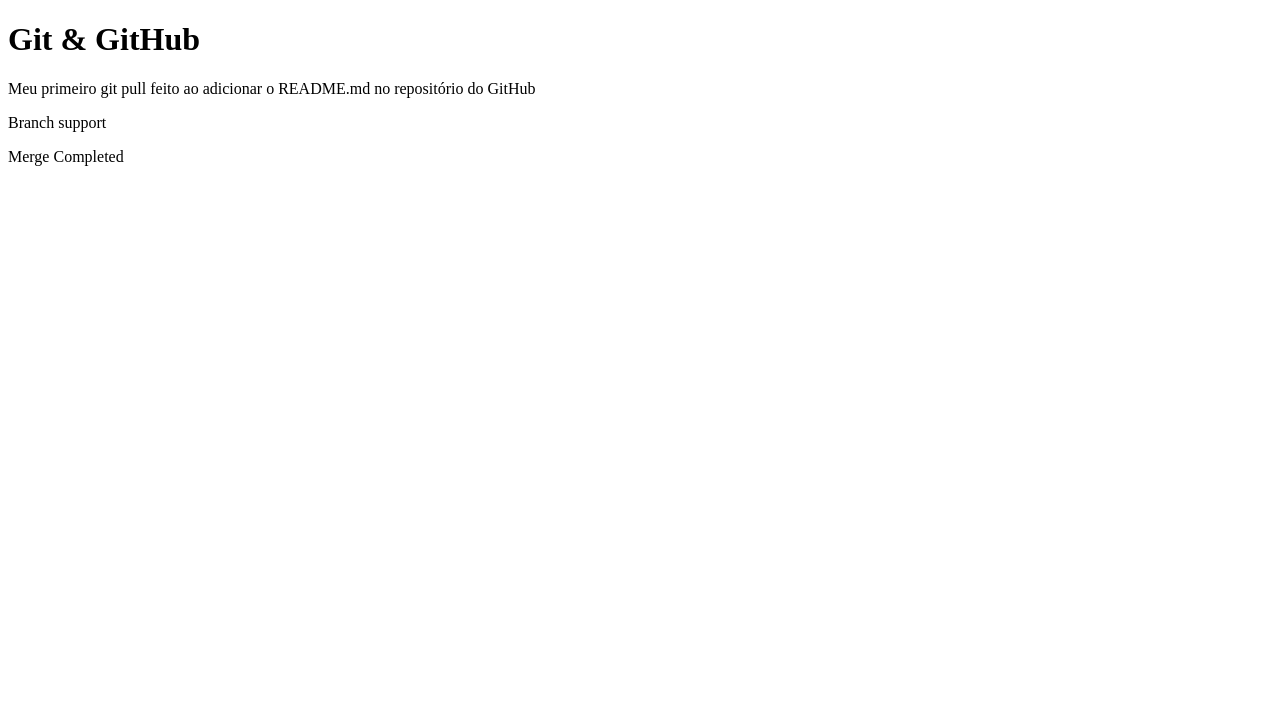
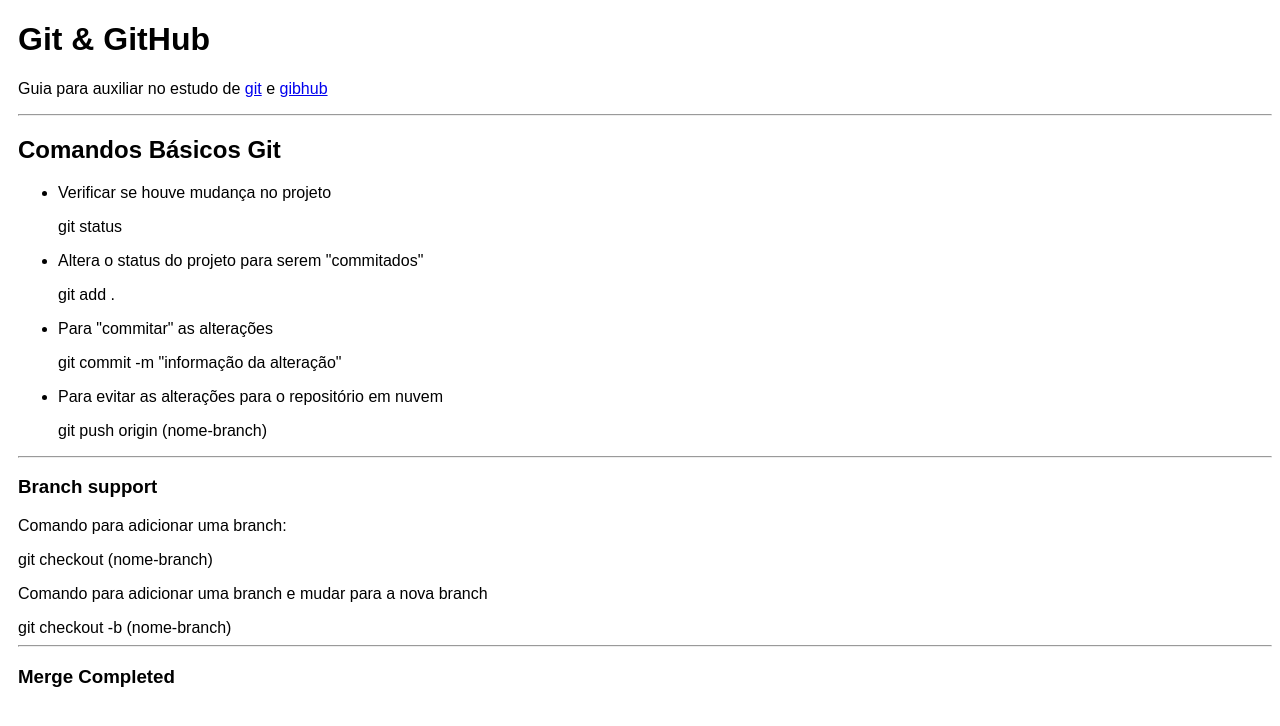
Before and after one commit to kervines/repo-learn-git, a plain HTML site: page index.html in a window 1280 px wide. Drawn offline with Linux system fonts and the light colour scheme.

Commit message:
projeto reorientado - add section comandos basicos

```diff
--- a/index.html
+++ b/index.html
@@ -5,14 +5,58 @@
   <meta charset="UTF-8">
   <meta name="viewport" content="width=device-width, initial-scale=1.0">
   <title>Git & GitHub</title>
+
+  <style>
+    * {
+      font-family: Arial, Helvetica, sans-serif
+    }
+
+    body {
+      padding-left: 10px;
+    }
+  </style>
 </head>
 
 <body>
   <h1>Git & GitHub</h1>
-  <p>Meu primeiro git pull feito ao adicionar o README.md no repositório do GitHub</p>
+  <p>Guia para auxiliar no estudo de <a href="https://git-scm.com/" target="_blank">git</a> e <a href="https://github.com/" target="_blank">gibhub</a></p>
+  <hr>
+  <section>
+    <h2>Comandos Básicos Git</h2>
+    <ul>
+      <li>
+        <p>Verificar se houve mudança no projeto</p>
+        <code>git status</code>
+      </li>
+      <li>
+        <p>Altera o status do projeto para serem "commitados"</p>
+        <code>git add .</code>
+      </li>
+      <li>
+        <p>Para "commitar" as alterações</p>
+        <code>git commit -m "informação da alteração"</code>
+      </li>
+      <li>
+        <p>Para evitar as alterações para o repositório em nuvem</p>
+        <code>git push origin (nome-branch)</code>
+      </li>
+    </ul>
+  </section>
 
-  <p>Branch support</p>
-  <p>Merge Completed</p>
+
+  <hr>
+  <h3>Branch support</h3>
+  <p>Comando para adicionar uma branch:</p>
+  <code>
+    git checkout (nome-branch)
+  </code>
+  <p>Comando para adicionar uma branch e mudar para a nova branch</p>
+  <code>
+    git checkout -b (nome-branch)
+  </code>
+
+  <hr>
+  <h3>Merge Completed</h3>
 </body>
 
 </html>
```
